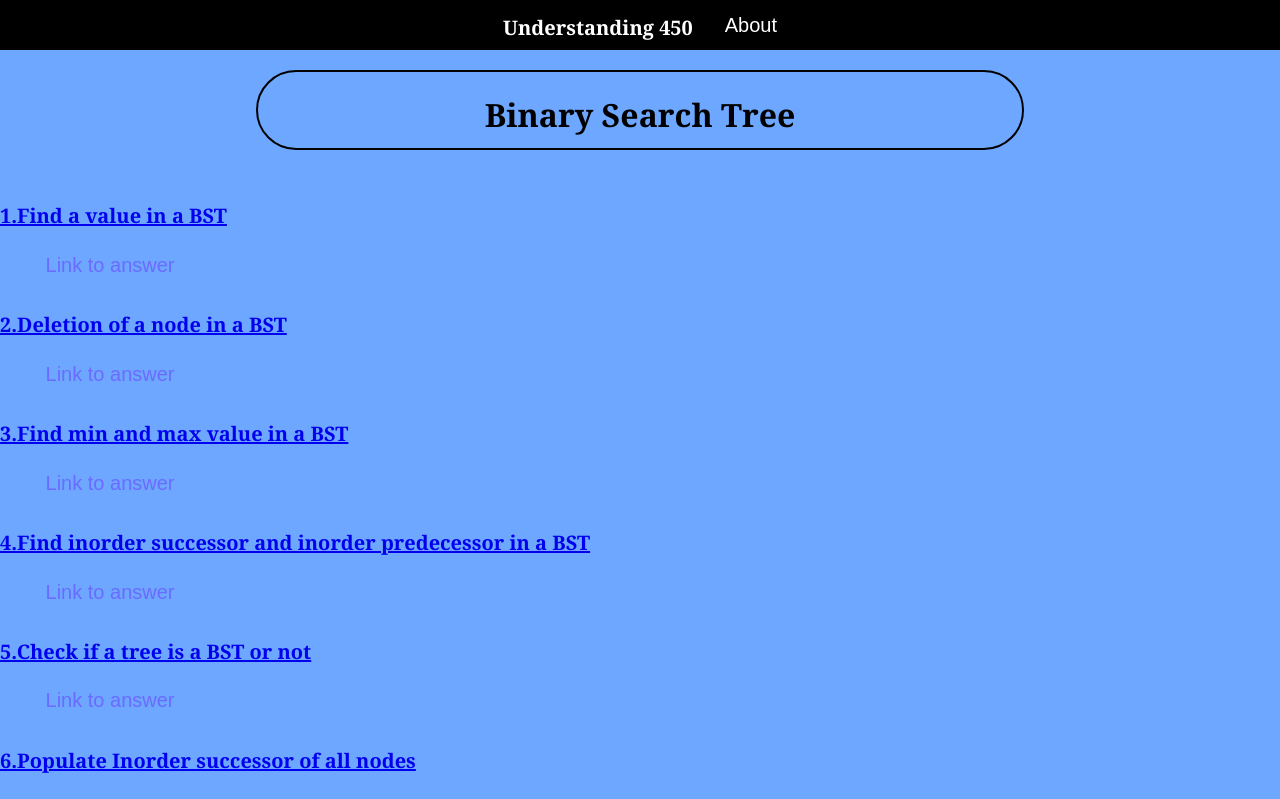
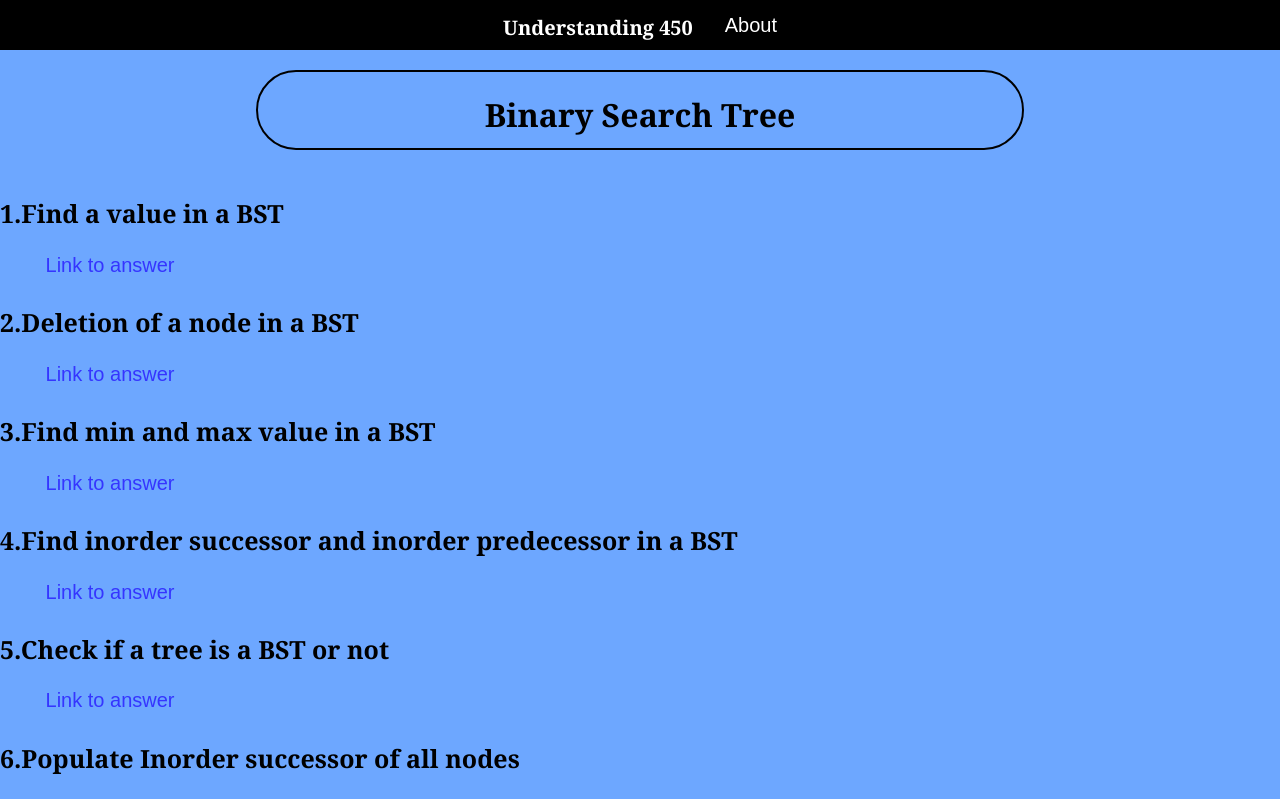
Before and after one commit to amanchauhan112/understanding450, a React (Create React App) app in the folder client/: page /bst in a window 1280 px wide. Shown: the top 799 px of the page. Built offline with nearby package versions, Linux system fonts and the light colour scheme.

Commit message:
changed some css

```diff
--- a/client/src/Components/Answers/answer.css
+++ b/client/src/Components/Answers/answer.css
@@ -11,6 +11,7 @@
   display: flex;
   justify-content: center;
   border-radius: 50px 50px 50px 50px;
+  text-align: center;
 }
 
 .solution {
--- a/client/src/Components/pages/style.css
+++ b/client/src/Components/pages/style.css
@@ -74,10 +74,16 @@ h1{
   overflow: auto;
 
 }
+.bst_questions{
+color: black;
+font-size: 25px;
+text-decoration:none;
 
+}
 .answer_link{
-  color:rgb(107, 107, 255);
+  color:rgb(53, 53, 255);
   text-decoration:none;
+
 }
 
 a{
```
